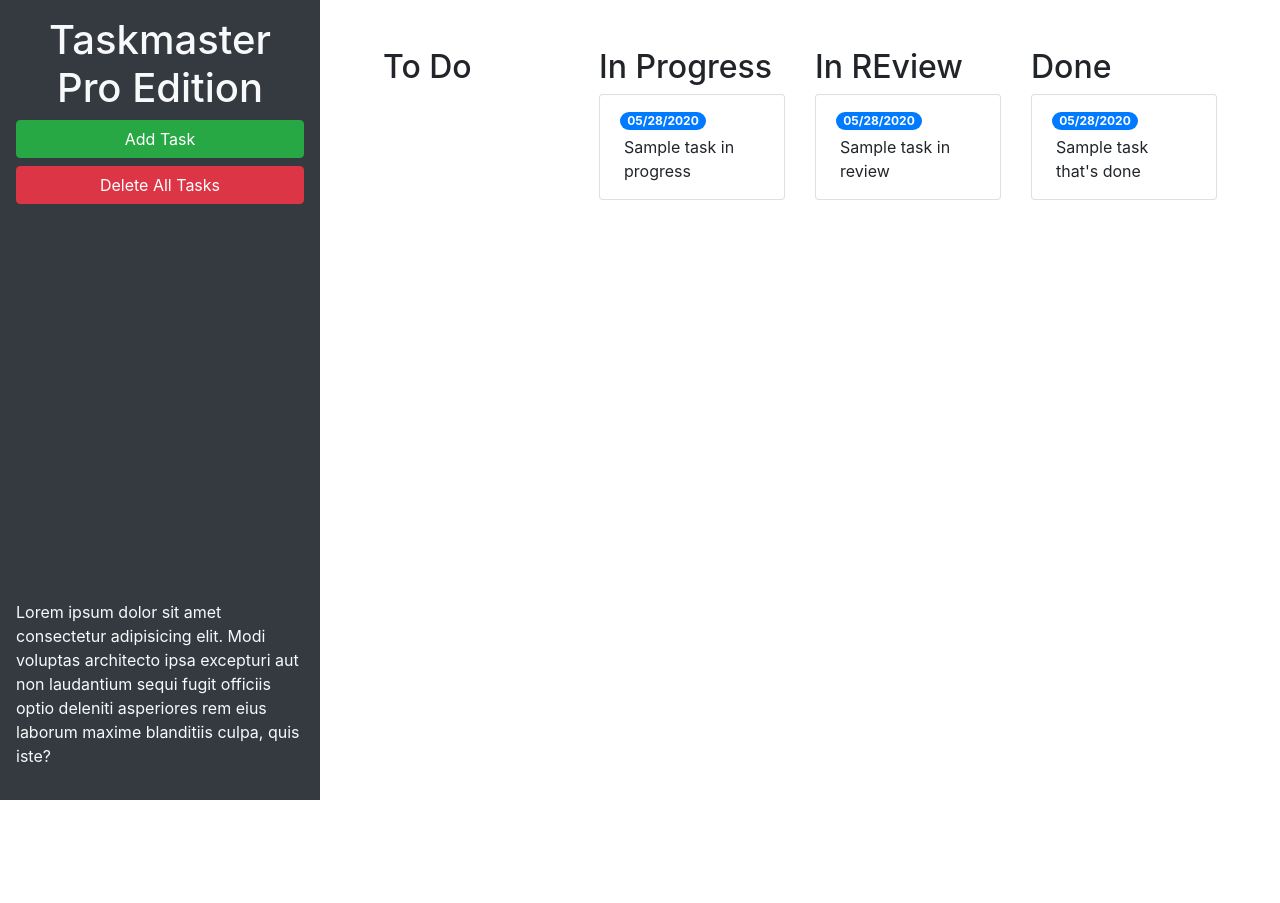
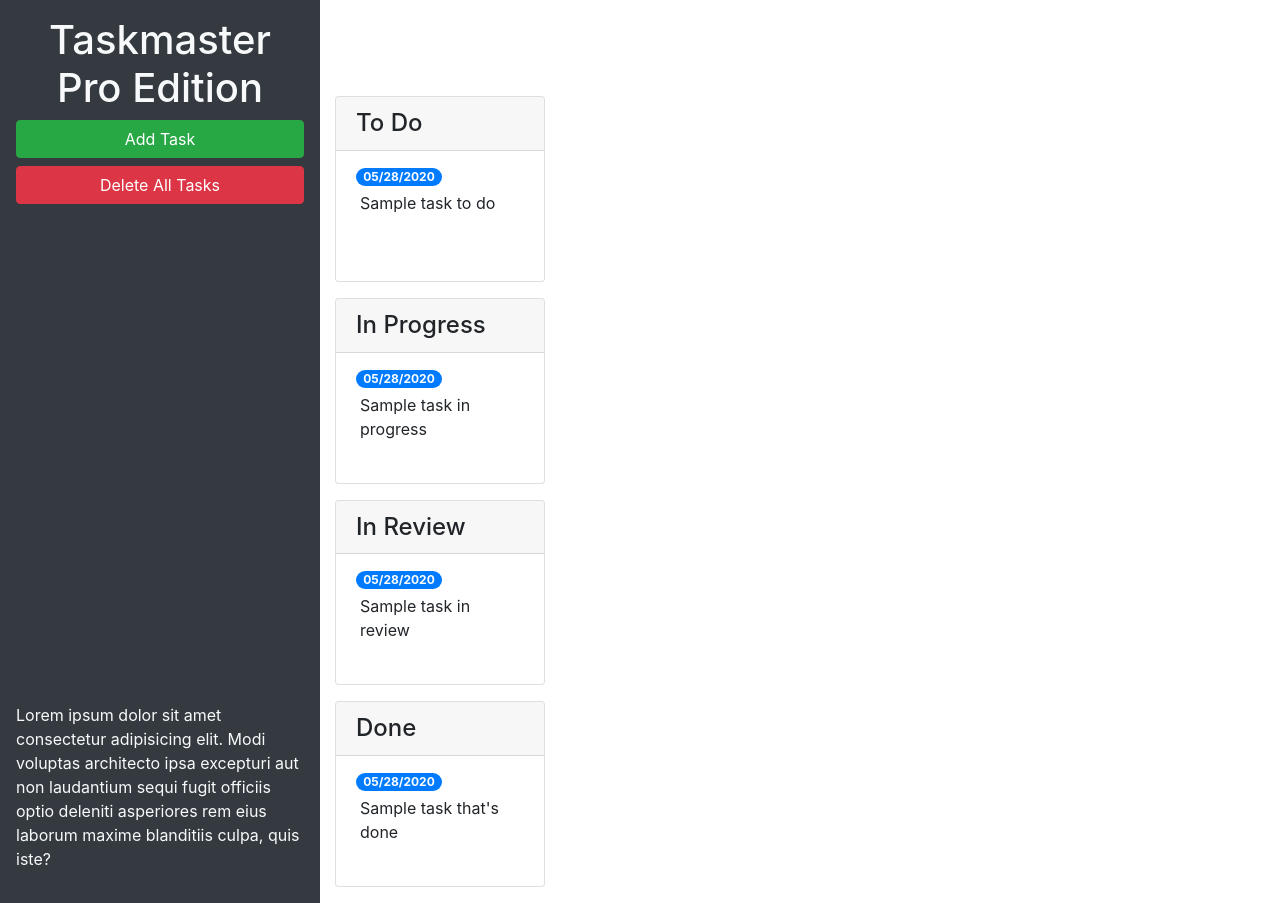
Before and after one commit to Clayton-Andersen/Taskmaster-pro, a plain HTML site: page index.html in a window 1280 px wide. Before the commit the page ends 800 px from the top, so only its background shows below. Drawn offline with nearby package versions, Linux system fonts and the light colour scheme.

Commit message:
add card and modal classs

```diff
--- a/index.html
+++ b/index.html
@@ -24,44 +24,65 @@
       </p>
     </header>
     <main class="col-12 col-lg-9">
-      <div class="m-5 row justify-content-around">
+      <div class="m-5 row justify-content-around"></div>
         <!-- todo start -->
         <div class="col-12 col-md-6 col-xl-3 mb-3">
-          <h2>To Do</h2>
-          <ul id="list-toDo" class="list-group"> </ul>
+          <div class="card">
+            <h4 class="card-header">
+              To Do
+            </h4>
+            <ul id="list-toDo" class="list-group list-group-flush">
+              <li class="list-group-item">
+                <span class="badge badge-primary badge-pill">05/28/2020</span>
+                <p class="m-1">Sample task to do</p>
+              </li>
+            </ul>
+          </div>
         </div>
         <!-- todo end -->
         <!-- in progress start -->
         <div class="col-12 col-md-6 col-xl-3 mb-3">
-          <h2>In Progress</h2>
-          <ul id="list-inProgress" class="list-group">
+          <div class="card">
+            <h4 class="card-header">
+              In Progress
+            </h4>
+            <ul id="list-inProgress" class="list-group list-group-flush">
               <li class="list-group-item">
                 <span class="badge badge-primary badge-pill">05/28/2020</span>
                 <p class="m-1">Sample task in progress</p>
               </li>
             </ul>
           </div>
+        </div>
         <!-- in progress end -->
         <!-- in review start -->
         <div class="col-12 col-md-6 col-xl-3 mb-3">
-          <h2>In REview</h2>
-          <ul id="list-inReview" class="list-group">
+          <div class="card">
+            <h4 class="card-header">
+              In Review
+            </h4>
+            <ul id="list-inReview" class="list-group list-group-flush">
               <li class="list-group-item">
                 <span class="badge badge-primary badge-pill">05/28/2020</span>
                 <p class="m-1">Sample task in review</p>
               </li>
             </ul>
           </div>
+        </div>
         <!-- in review end -->
         <!-- done start -->
         <div class="col-12 col-md-6 col-xl-3 mb-3">
-          <h2>Done</h2>
-          <ul id="list-done" class="list-group">
+          <div class="card">
+            <h4 class="card-header">
+              Done
+            </h4>
+            <ul id="list-done" class="list-group list-group-flush">
               <li class="list-group-item">
                 <span class="badge badge-primary badge-pill">05/28/2020</span>
                 <p class="m-1">Sample task that's done</p>
               </li>
             </ul>
+          </div>
         </div>
         <!-- done end -->
       </div>
@@ -83,11 +104,11 @@
           <form>
             <div class="form-group">
               <label for="modalTaskDescription">Task description</label>
-              <textarea id="modalTaskDescription" rows="3"></textarea>
+              <textarea id="modalTaskDescription" rows="3" class="form-control"></textarea>
             </div>
             <div class="form-group">
               <label for="modalDueDate">Due date</label>
-              <input type="text" id="modalDueDate" placeholder="mm/dd/yyyy" autocomplete="off" />
+              <input type="text" class="form-control" id="modalDueDate" placeholder="mm/dd/yyyy" autocomplete="off" />
             </div>
           </form>
         </div>
```
Lines whose indentation alone changed are shown as unchanged.
